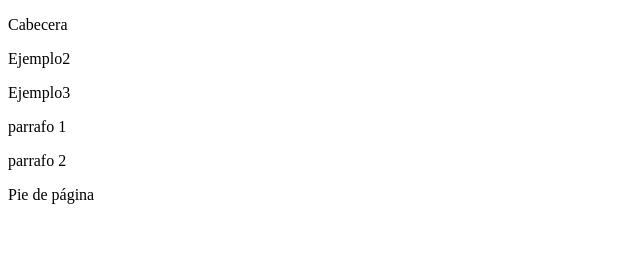
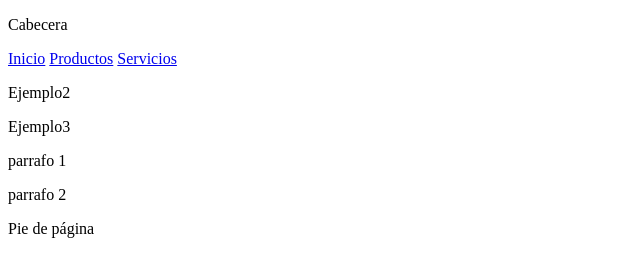
Before and after one commit to lmjl3/prueba2, a plain HTML site: page index.html in a window 1280 px wide. Shown: the whole page, without its empty margins (0-640 px from the left). Drawn offline with Linux system fonts and the light colour scheme.

Commit message:
Se añade nav

```diff
--- a/index.html
+++ b/index.html
@@ -11,6 +11,11 @@
     <header>
         <p>Cabecera</p>
     </header>
+    <nav>
+        <a href="#">Inicio</a>
+        <a href="#">Productos</a>
+        <a href="#">Servicios</a>
+    </nav>
     <main>
         <p>Ejemplo2</p>
         <p>Ejemplo3</p>
```
